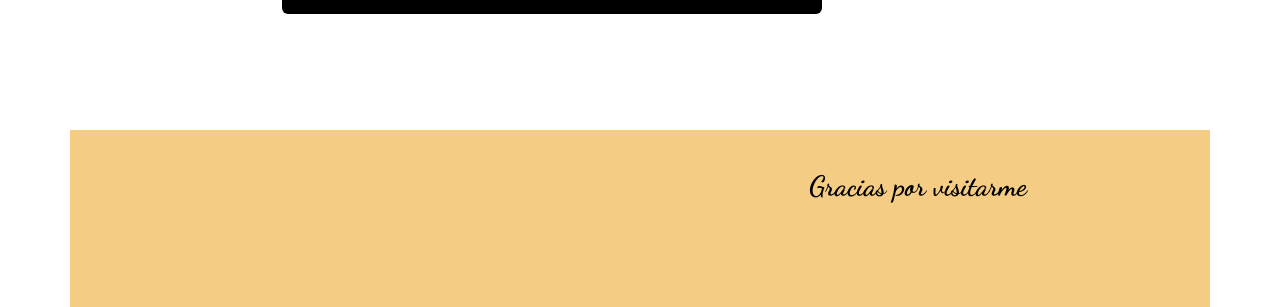
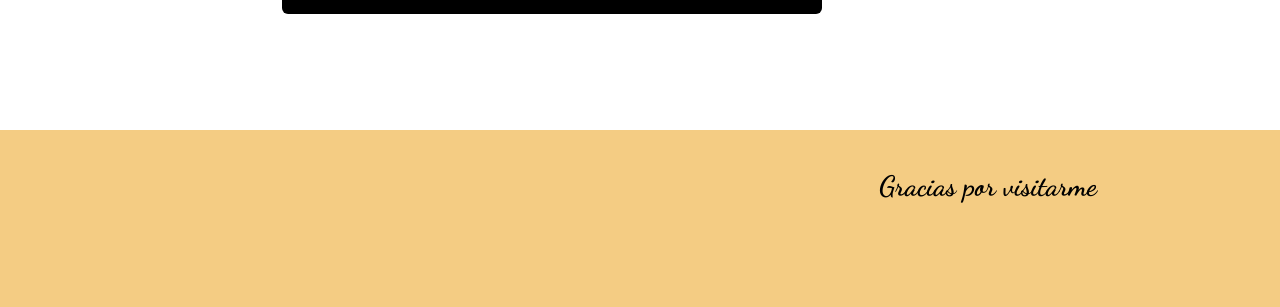
Before and after one commit to mart1020/portfolioRoMart2023, a plain HTML site: page index.html in a window 1280 px wide. Shown: the part 3150-3457 px from the top of the page. Drawn offline with nearby package versions, Linux system fonts and the light colour scheme.

Commit message:
Update index.html
actualizacion de footer

```diff
--- a/index.html
+++ b/index.html
@@ -283,7 +283,7 @@
     <!--footer---------------------------->
     <!------------------------------>
 
-    <footer class="container-xl" id="footer_Card">
+    <footer class="container-fluid" id="footer_Card">
 
         <div class="row" id="contenido_Footer">
 
```
